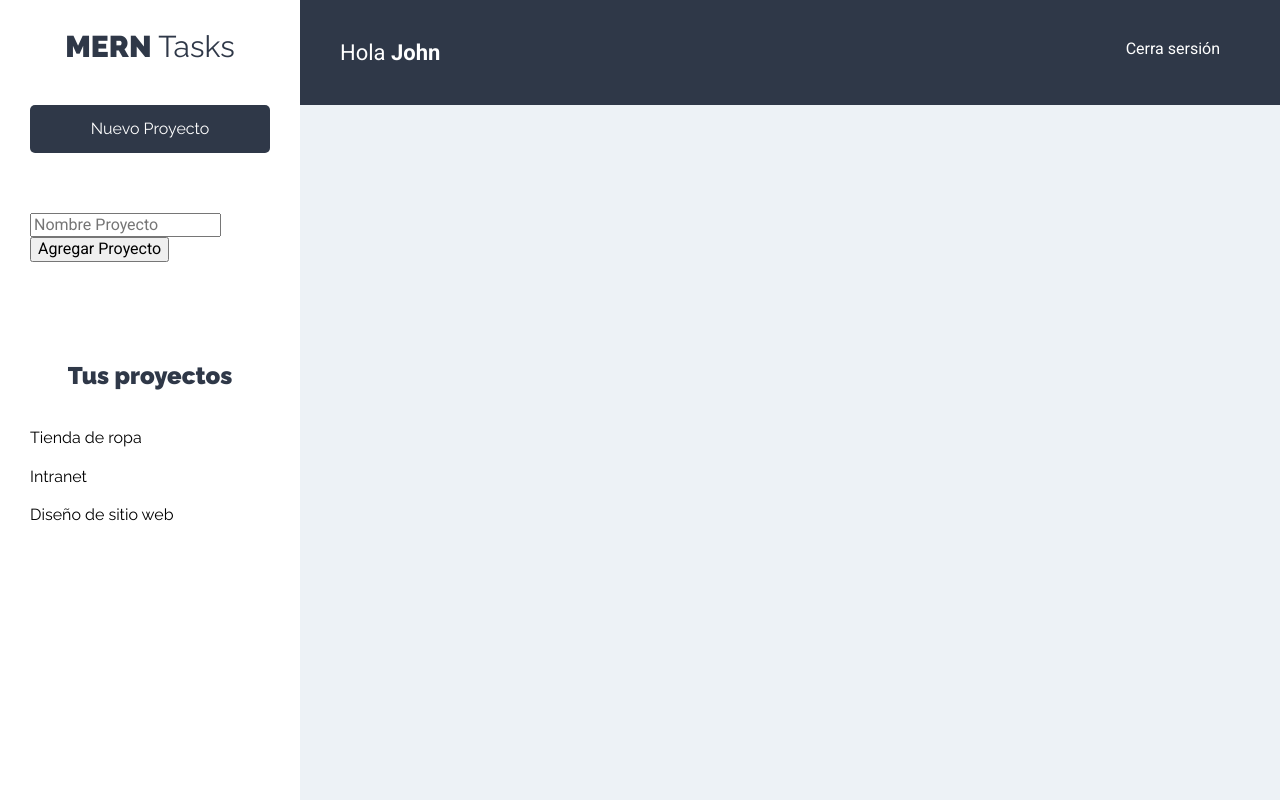
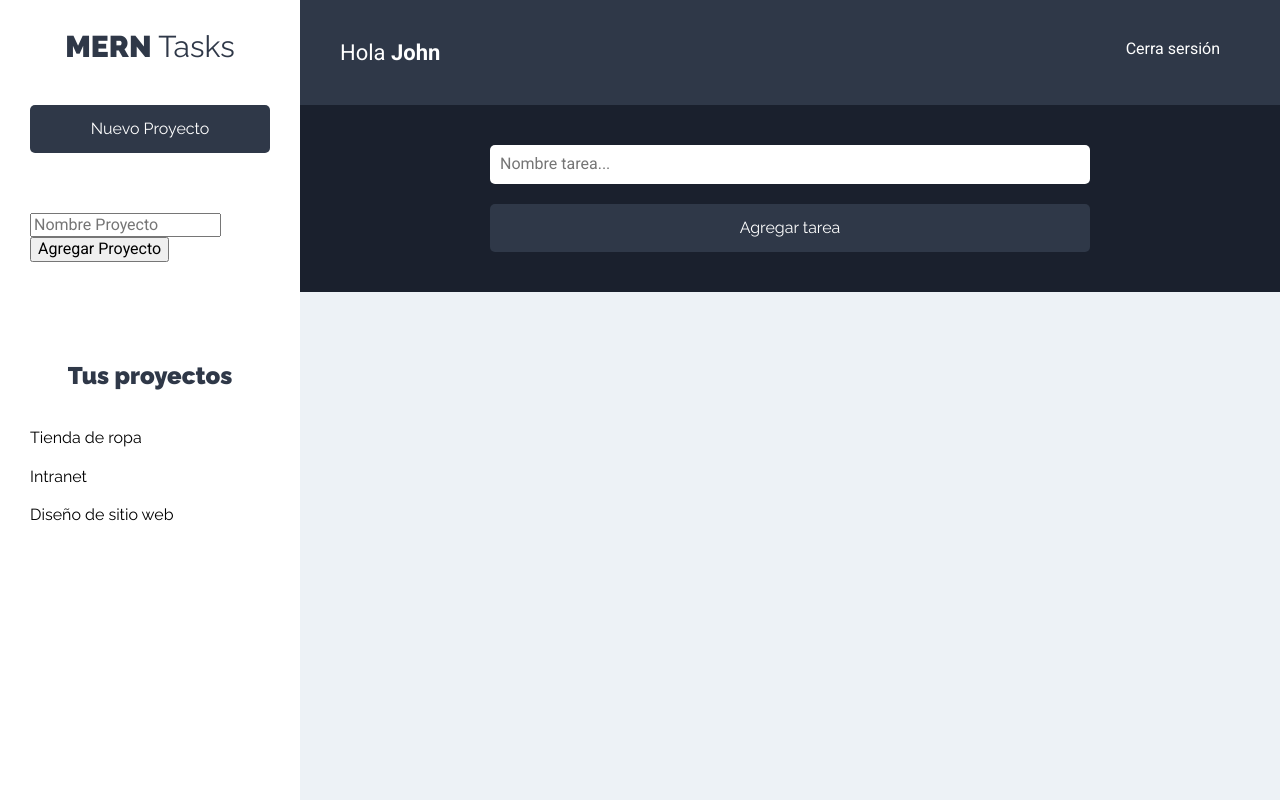
Before and after one commit to johnnyhicks95/organizador-proyectos, a React (Create React App) app in the folder client/: page /proyectos in a window 1280 px wide. Built offline with nearby package versions, Linux system fonts and the light colour scheme.

Commit message:
formulario tareas agregado

```diff
--- a/client/src/components/layout/Sidebar.jsx
+++ b/client/src/components/layout/Sidebar.jsx
@@ -4,7 +4,7 @@ import NuevoProyecto from '../proyectos/NuevoProyecto';
 
 export const Sidebar = () => {
     return (
-        <aside>
+        <aside className="aside" >
            <h1> MERN <span>Tasks</span> </h1>
            <NuevoProyecto  />
 
--- a/client/src/components/proyectos/Proyectos.js
+++ b/client/src/components/proyectos/Proyectos.js
@@ -1,6 +1,7 @@
 import React from 'react'
 import Barra from '../layout/Barra'
 import Sidebar from '../layout/Sidebar'
+import FormTarea from '../tareas/FormTarea'
 
 export const Proyectos = () => {
     return (
@@ -10,6 +11,7 @@ export const Proyectos = () => {
             <div className="seccion-principal" >
                 <Barra />
                 <main>
+                    <FormTarea />
                     <div className="seccion-tareas" >
 
                     </div>
--- /dev/null
+++ b/client/src/components/tareas/FormTarea.jsx
@@ -0,0 +1,28 @@
+import React from 'react'
+
+const FormTarea = () => {
+    return (
+        <div className="formulario" >
+            <form>
+                <div className="contenedor-input" >
+                    <input
+                        type="text"
+                        className="input-text"
+                        placeholder="Nombre tarea..."
+                        name="nombre"
+                    />
+                </div>
+
+                <div className="contenedor-input" >
+                    <input
+                        type="submit"
+                        className="btn btn-primario btn-submit btn-block"
+                        value="Agregar tarea"
+                    />
+                </div>
+            </form>
+        </div>
+    )
+}
+
+export default FormTarea
```
Also changed, not shown: client/src/components/tareas/Tarea.jsx (added, +11 -0 lines), client/src/components/tareas/ListadoTareas.jsx (added), 1 other file (tests, documents, lock files or other folders).
